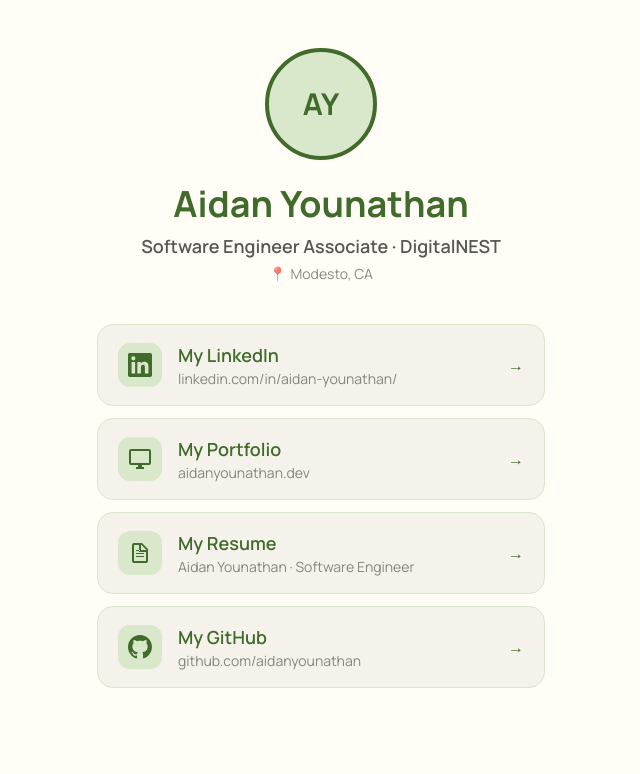
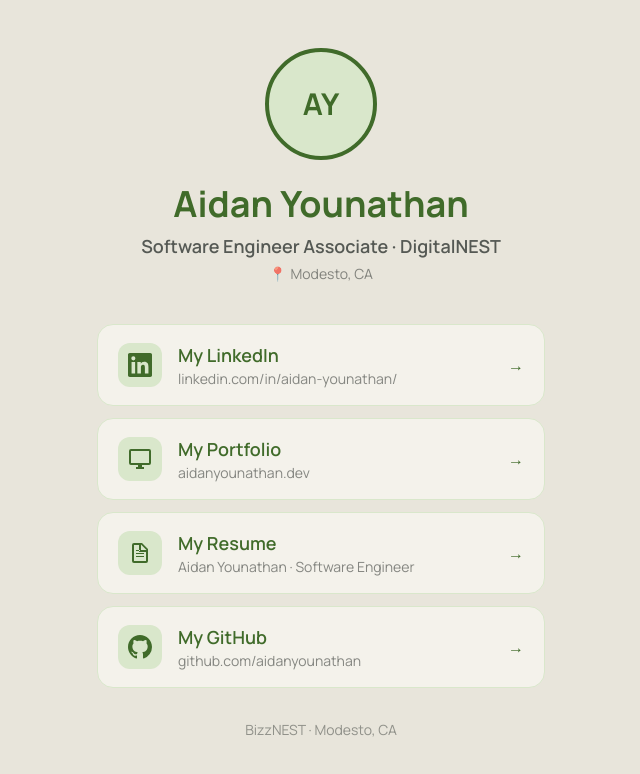
Before and after one commit to AidanYounathan/younathanassesment, a React (Vite) app: page / in a window 1280 px wide. Shown: the top 774 px of the page, without its empty margins (319-959 px from the left). Built offline with nearby package versions, Linux system fonts and the light colour scheme.

Commit message:
[feat]: Added footer and changed bg to have more contrast

```diff
--- a/src/App.tsx
+++ b/src/App.tsx
@@ -46,6 +46,9 @@ function App() {
           <LinkCard href="https://github.com/aidanyounathan" title="My GitHub" subtitle="github.com/aidanyounathan" icon={GitHubIcon} />
         </div>
 
+        <footer className="mt-8 text-sm text-foreground/60">
+          BizzNEST · Modesto, CA
+        </footer>
       </section>
     </main>
   )
--- a/src/index.css
+++ b/src/index.css
@@ -1,7 +1,7 @@
 @import "tailwindcss";
 
 @theme {
-    --color-background: #FFFDF6;
+    --color-background: #E8E5DB;
     --color-foreground: #555954;
     --color-cardbg: #F4F2EB;
     --color-lightgreen: #D9E7CB;
```
